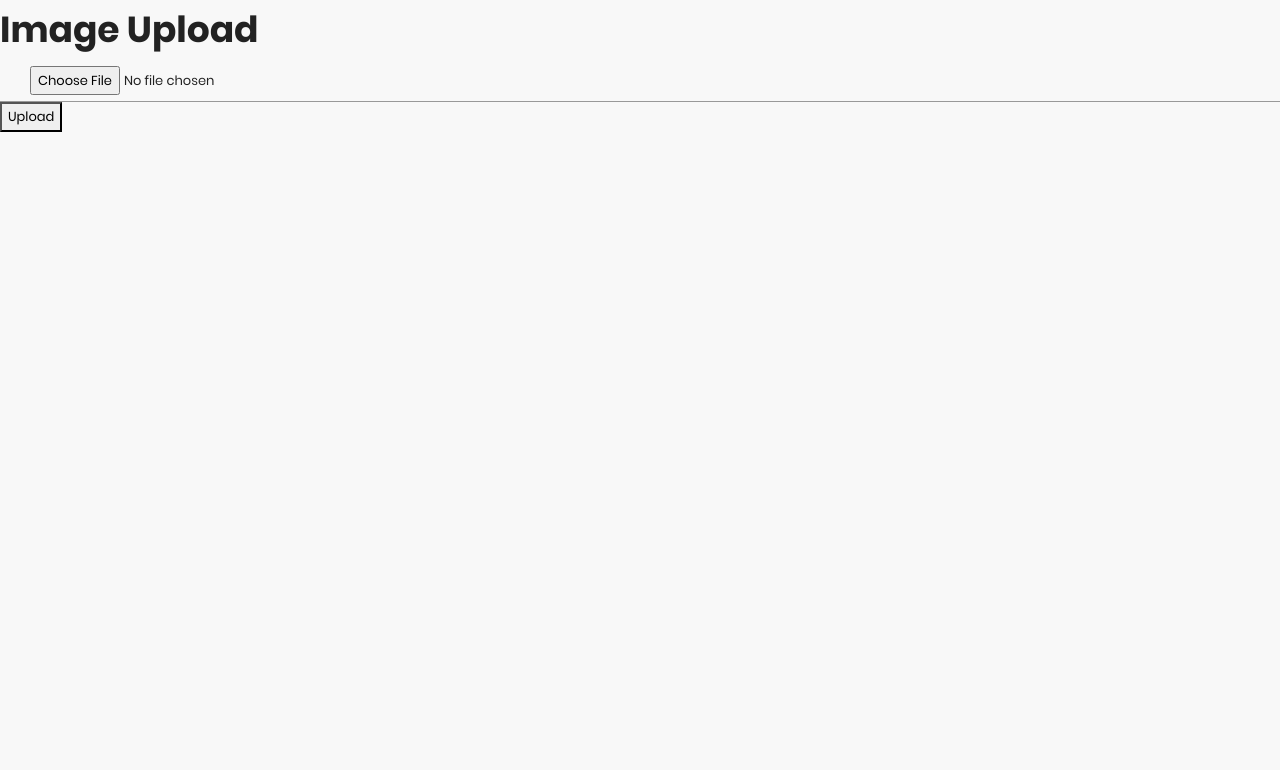
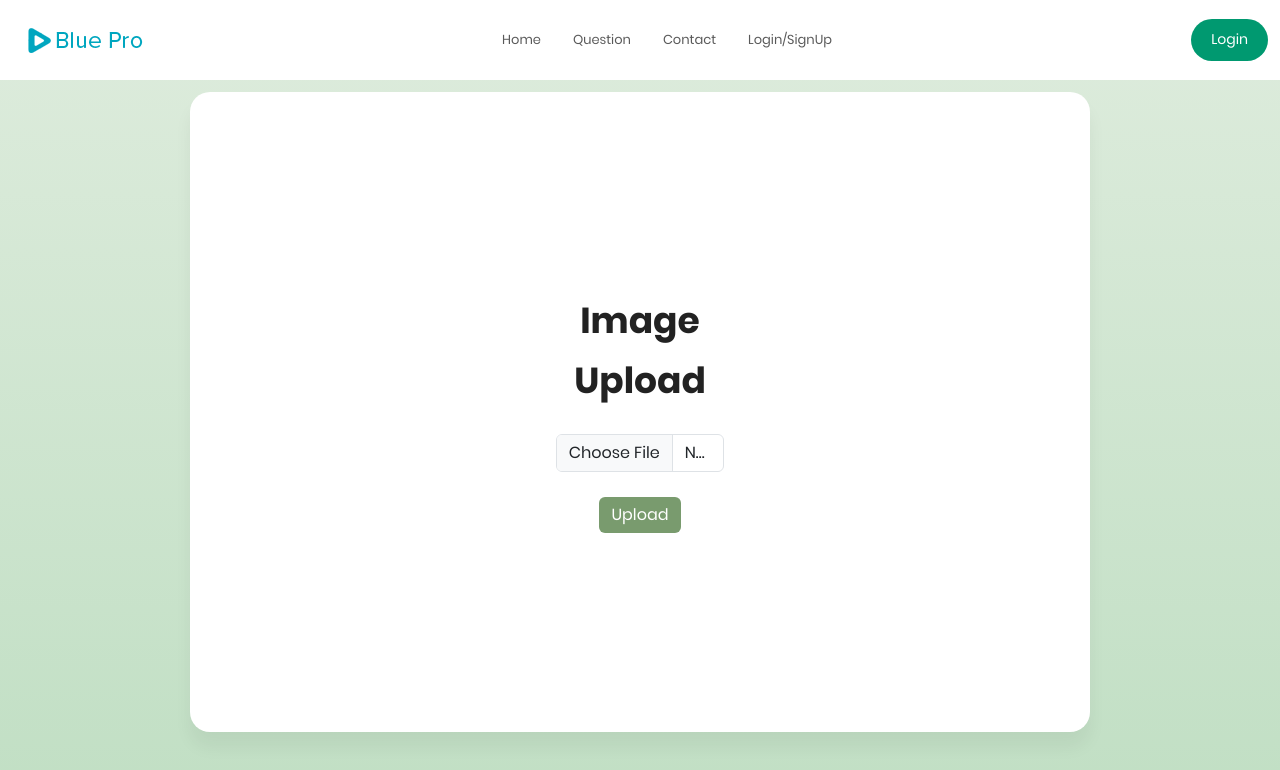
Before and after one commit to MeetBoda/farmer-connect, a React (Create React App) app in the folder frontend/: page /img in a window 1280 px wide. Shown: the top 770 px of the page. Built offline with nearby package versions, Linux system fonts and the light colour scheme.

Commit message:
Added Disease Name

```diff
--- a/frontend/src/components/ImageUpload.js
+++ b/frontend/src/components/ImageUpload.js
@@ -1,14 +1,30 @@
 import React, { useState } from 'react';
+import Navbar from './Navbar';
 
 const ImageUpload = () => {
+
+  const backgroundStyle = {
+    background: 'linear-gradient(to top, #c1dfc4 0%, #deecdd 100%)',
+    minHeight: '100vh',
+    display: 'flex',
+    alignItems: 'center',
+    justifyContent: 'center',
+    color: '#ffffff',
+  };
+
+  const containerStyle = {
+    minHeight: '70vh',
+    display: 'flex',
+    alignItems: 'center',
+    justifyContent: 'center',
+    color: '#ffffff',
+  };
+
   const [selectedImage, setSelectedImage] = useState(null);
 
   const handleImageChange = (event) => {
     const file = event.target.files[0];
     setSelectedImage(file);
-
-    // You can perform additional actions with the selected image, such as uploading it to a server.
-    // For simplicity, we're just setting it in the state in this example.
   };
 
   const handleUpload = async (e) => {
@@ -34,28 +50,14 @@ const ImageUpload = () => {
           const responseData = await response.json();
           console.log('Image uploaded successfully!');
           console.log('Image URL:', responseData.imageUrl);
-        } else {
-          const errorText = await response.text();
-          throw new Error(`Error uploading image: ${errorText}`);
-        }
-      } catch (error) {
-        console.error(error.message);
-      }
-    } else {
-      console.error('Please select an image to upload.');
-    }
-  };
-
-  const handleUploadml = async (e) => {
-    e.preventDefault();
-    const imageUrl = "backend/uploads/Common-corn-rust.jpeg";
+          const url = "D:/DDIT  Meet/SEMESTER 6/SDP/Farmer-Connect/farmer-connect/backend/uploads/image-1707824346594.jpg"
           try {
             const response = await fetch('http://127.0.0.1:8080/predict', {
               method: 'POST',
               headers: {
                 'Content-Type': 'application/json',
               },
-            body: JSON.stringify({ imageUrl }),
+              body: JSON.stringify({ imageUrl: url }),
             });
 
             if (response.ok) {
@@ -69,28 +71,58 @@ const ImageUpload = () => {
           } catch (error) {
             console.error(error.message);
           }
+
+        } else {
+          const errorText = await response.text();
+          throw new Error(`Error uploading image: ${errorText}`);
+        }
+      } catch (error) {
+        console.error(error.message);
+      }
+    } else {
+      console.error('Please select an image to upload.');
+    }
   };
-
 
   return (
     <div>
-      <form onSubmit={handleUpload} method='post' encType='multipart/form-data'>
-        <div>
-          <h2>Image Upload</h2>
-          <input type="file" name="image" accept="image/*" onChange={handleImageChange} />
+      <Navbar />
+      <div style={backgroundStyle}>
+        <div className="container mt-4" style={containerStyle}>
+          <div className="row justify-content-center">
+            <div className="col-md-6">
+              <form onSubmit={handleUpload} encType='multipart/form-data'>
+                <h2 className="text-center mb-4">Image Upload</h2>
+                <div className="form-group">
+                  <input type="file" className="form-control" name="image" accept="image/*" onChange={handleImageChange} />
+                </div>
                 {selectedImage && (
-            <div>
-              <h4>Selected Image Preview:</h4>
+                  <div className="form-group">
+                    <h4>Selected Image :</h4>
                     <img
                       src={URL.createObjectURL(selectedImage)}
                       alt="Selected"
-                style={{ maxWidth: '100%', maxHeight: '200px', marginTop: '10px' }}
+                      className="img-fluid"
                     />
                   </div>
                 )}
-          <button type="submit">Upload</button>
+                <div className="form-group text-center">
+                  <button className="btn btn-primary"
+                    type="submit"
+                    style={{
+                      border: 'none',
+                      backgroundColor: '#799b6e',
+                      outline: 'none',
+                      boxShadow: 'none',
+                    }}
+                    tabIndex={0}
+                  >Upload</button>
                 </div>
               </form>
+            </div>
+          </div>
+        </div>
+      </div>
     </div>
   );
 };
```
Also changed, not shown: 1 other file (tests, documents, lock files or other folders). Lines whose indentation alone changed are shown as unchanged.
